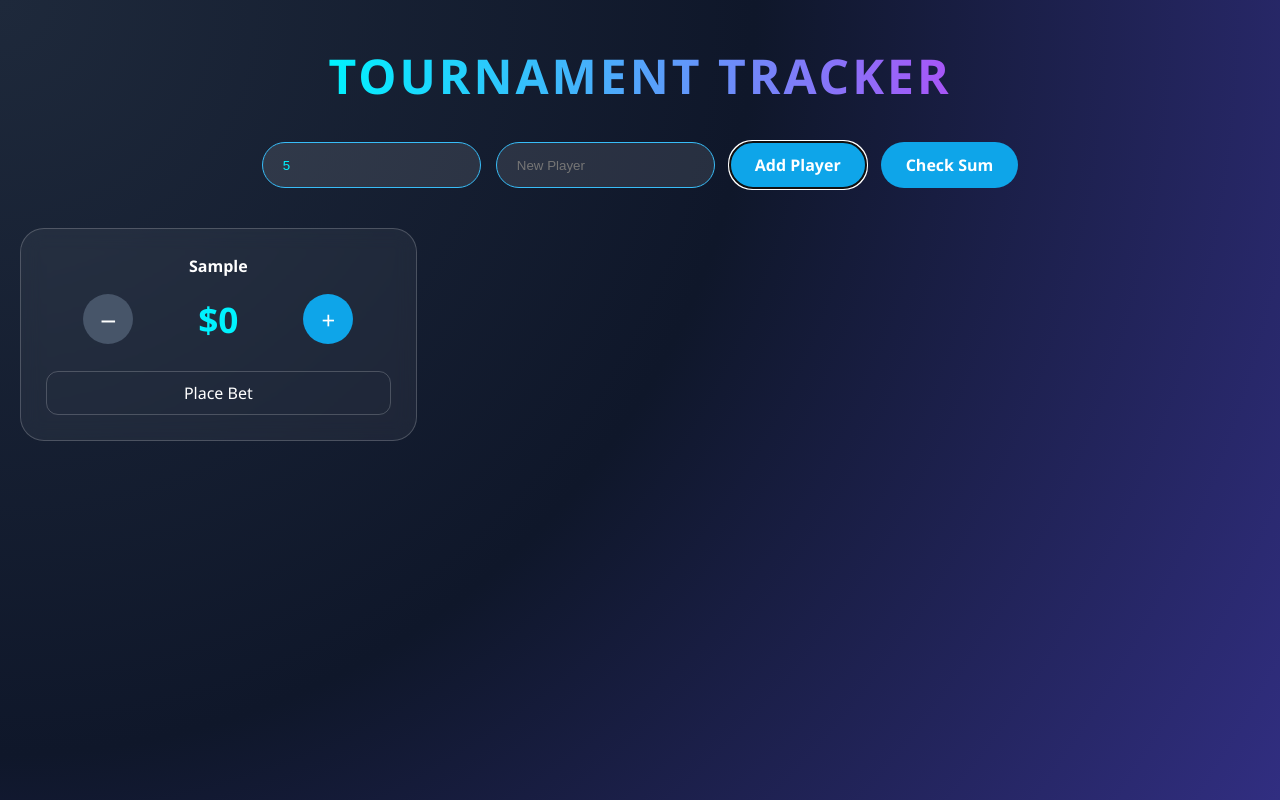
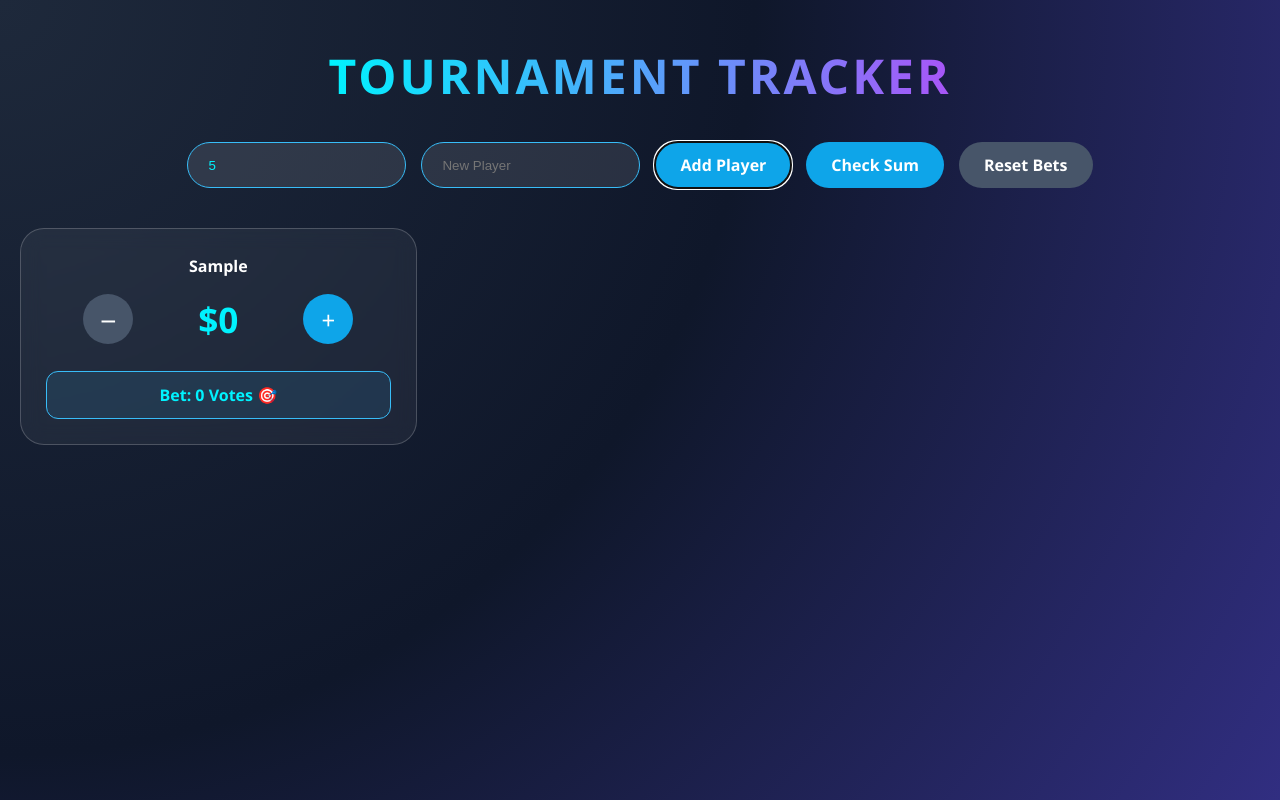
Before and after one commit to KhangHuynh72/MyScoreboard, a React (Vite) app: page / in a window 1280 px wide. Both pictures are taken after typing "5", "Sample" into the empty fields and a click on the button "Add Player". Built offline with nearby package versions, Linux system fonts and the light colour scheme.

Commit message:
Bet feature upgrade

```diff
--- a/src/App.css
+++ b/src/App.css
@@ -126,11 +126,25 @@ h2 {
 .btn-bet {
   margin-top: 10px;
   width: 100%;
-  padding: 10px;
+  padding: 12px;
   border-radius: 12px;
-  border: 1px solid rgba(255, 255, 255, 0.2);
-  background: transparent;
-  color: white;
+  border: 1px solid #38bdf8;
+  background: rgba(56, 189, 248, 0.1);
+  color: #00f2fe;
   cursor: pointer;
+  font-weight: bold;
+  transition: 0.2s;
 }
-.bet-selected { background: #eab308 !important; color: #000 !important; font-weight: bold; }
+
+.btn-bet:hover {
+  background: rgba(56, 189, 248, 0.2);
+  transform: translateY(-2px);
+}
+
+.btn-bet:active {
+  transform: scale(0.98);
+}
+
+.btn-reset-bets {
+  background: #475569 !important;
+}
--- a/src/App.jsx
+++ b/src/App.jsx
@@ -2,7 +2,6 @@ import React, { useState, useEffect } from 'react';
 import './App.css';
 
 const App = () => {
-  // --- 1. STATE & PERSISTENCE ---
   const [players, setPlayers] = useState(() => {
     const saved = localStorage.getItem('scoreboard-players');
     return saved ? JSON.parse(saved) : [];
@@ -15,18 +14,19 @@ const App = () => {
 
   const [playerName, setPlayerName] = useState('');
   const [showSum, setShowSum] = useState(false);
-  const [betIndex, setBetIndex] = useState(() => {
-    const savedBet = localStorage.getItem('scoreboard-bet');
-    return savedBet !== null ? Number(savedBet) : null;
+
+  // NEW: Store bets as an object { index: count }
+  const [bets, setBets] = useState(() => {
+    const savedBets = localStorage.getItem('scoreboard-bet-counts');
+    return savedBets ? JSON.parse(savedBets) : {};
   });
 
   useEffect(() => {
     localStorage.setItem('scoreboard-players', JSON.stringify(players));
     localStorage.setItem('scoreboard-multiplier', multiplier);
-    localStorage.setItem('scoreboard-bet', betIndex);
-  }, [players, multiplier, betIndex]);
+    localStorage.setItem('scoreboard-bet-counts', JSON.stringify(bets));
+  }, [players, multiplier, bets]);
 
-  // --- 2. LOGIC HELPERS ---
   const highestScore = players.length > 0 ? Math.max(...players.map(p => p.score)) : -Infinity;
   const totalScoreSum = players.reduce((acc, p) => acc + p.score, 0);
 
@@ -43,17 +43,26 @@ const App = () => {
     setPlayers(newPlayers);
   };
 
+  // Function to increment bet for a specific player
+  const addBet = (index) => {
+    setBets(prev => ({
+      ...prev,
+      [index]: (prev[index] || 0) + 1
+    }));
+  };
+
+  const resetBets = () => setBets({});
+
   return (
     <div className="scoreboard-container">
       <h2>Tournament Tracker</h2>
 
       <div className="controls">
-        <input type="number" value={multiplier} placeholder="Multiplier (e.g. 5000)" onChange={(e) => setMultiplier(e.target.value)} />
+        <input type="number" value={multiplier} placeholder="Multiplier" onChange={(e) => setMultiplier(e.target.value)} />
         <input type="text" value={playerName} placeholder="New Player" onChange={(e) => setPlayerName(e.target.value)} />
-        <button className="btn-main" onClick={addPlayer} disabled={players.length >= 10}>Add Player</button>
-        <button className={`btn-main btn-toggle ${showSum ? 'active' : ''}`} onClick={() => setShowSum(!showSum)}>
-          {showSum ? 'Hide Sum' : 'Check Sum'}
-        </button>
+        <button className="btn-main" onClick={addPlayer}>Add Player</button>
+        <button className="btn-main" onClick={() => setShowSum(!showSum)}>Check Sum</button>
+        <button className="btn-main btn-reset-bets" onClick={resetBets}>Reset Bets</button>
       </div>
 
       {showSum && (
@@ -66,10 +75,10 @@ const App = () => {
         {players.map((player, index) => {
           const m = multiplier === '' ? 1 : Number(multiplier);
           const isWinning = player.score === highestScore && player.score !== 0;
-          const isMyBet = betIndex === index;
+          const currentBets = bets[index] || 0;
 
           return (
-            <div key={index} className={`player-card ${isMyBet ? 'bet-active' : ''} ${isWinning ? 'leader-glow' : ''}`}>
+            <div key={index} className={`player-card ${isWinning ? 'leader-glow' : ''}`}>
               <strong className="player-name">
                 {player.name} {isWinning ? '👑' : ''}
               </strong>
@@ -80,8 +89,8 @@ const App = () => {
                 <button className="btn btn-plus" onClick={() => updateScore(index, 1)}>+</button>
               </div>
 
-              <button className={`btn-bet ${isMyBet ? 'bet-selected' : ''}`} onClick={() => setBetIndex(index)}>
-                {isMyBet ? "Bet Active 🎯" : "Place Bet"}
+              <button className="btn-bet" onClick={() => addBet(index)}>
+                Bet: {currentBets} {currentBets === 1 ? 'Vote' : 'Votes'} 🎯
               </button>
             </div>
           );
```
